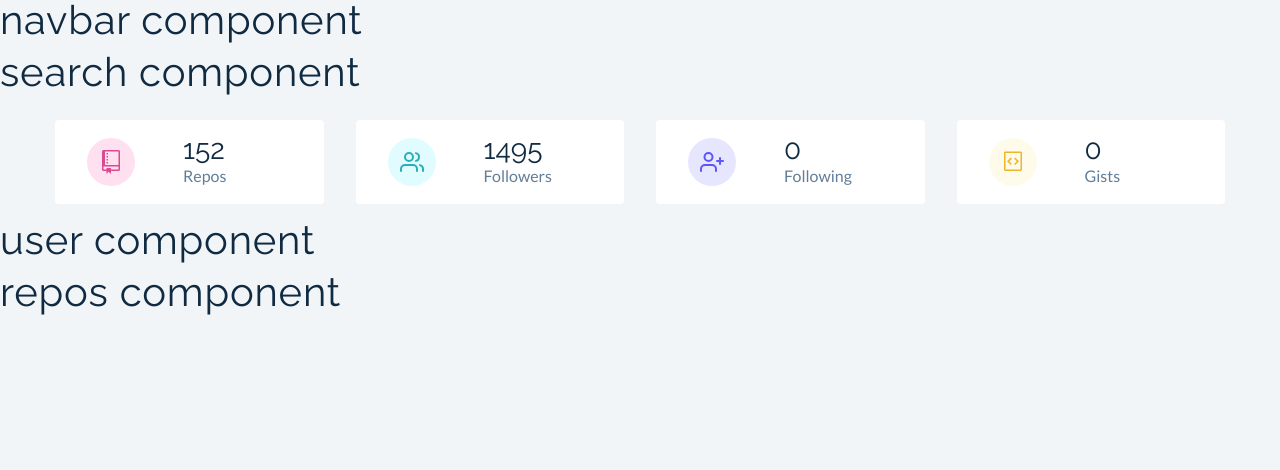
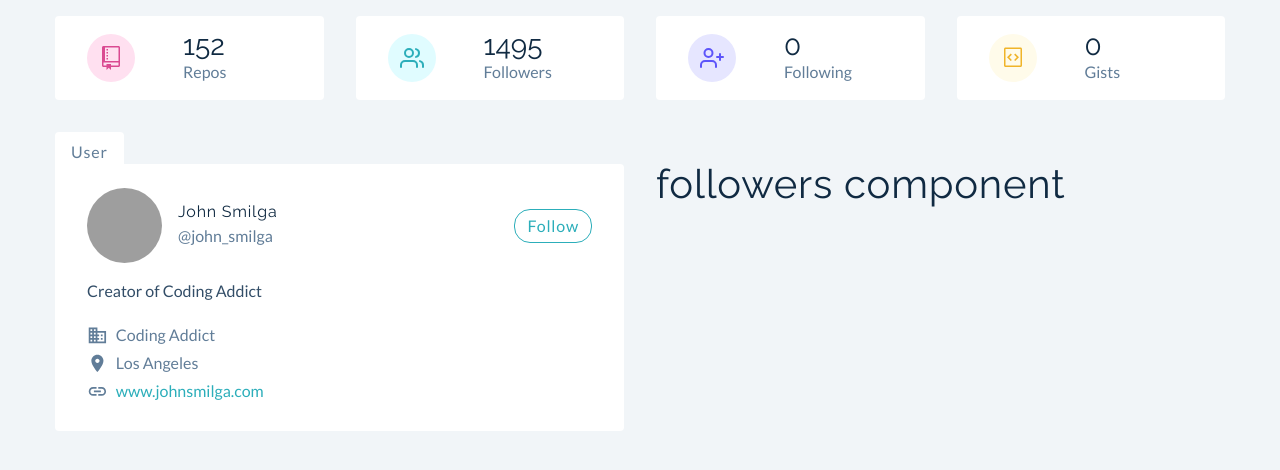
Before and after one commit to locaulker/github-users-project, a React (Create React App) app: page / in a window 1280 px wide. Shown: the top 470 px of the page. Built offline with nearby package versions, Linux system fonts and the light colour scheme; grey boxes are pictures that could not be loaded.

Commit message:
added user card component

```diff
--- a/src/components/Card.js
+++ b/src/components/Card.js
@@ -1,10 +1,47 @@
-import React from 'react';
-import { GithubContext } from '../context/context';
-import styled from 'styled-components';
-import { MdBusiness, MdLocationOn, MdLink } from 'react-icons/md';
+import React from "react"
+import { GithubContext } from "../context/context"
+import styled from "styled-components"
+import { MdBusiness, MdLocationOn, MdLink } from "react-icons/md"
+
 const Card = () => {
-  return <h2>card component</h2>;
-};
+  const { githubUser } = React.useContext(GithubContext)
+  const {
+    avatar_url,
+    html_url,
+    name,
+    company,
+    blog,
+    bio,
+    location,
+    twitter_username
+  } = githubUser
+  return (
+    <Wrapper>
+      <header>
+        <img src={avatar_url} alt={name} />
+        <div>
+          <h4>{name}</h4>
+          <p>@{twitter_username || "John Doe"}</p>
+        </div>
+        <a href={html_url}>Follow</a>
+      </header>
+      <p className="bio">{bio}</p>
+      <div className="links">
+        <p>
+          <MdBusiness></MdBusiness> {company}
+        </p>
+        <p>
+          <MdLocationOn></MdLocationOn> {location || "earth"}
+        </p>
+        <a href={`https://${blog}`}>
+          <MdLink></MdLink>
+          {blog}
+        </a>
+      </div>
+    </Wrapper>
+  )
+}
+
 const Wrapper = styled.article`
   background: var(--clr-white);
   padding: 1.5rem 2rem;
@@ -13,7 +50,7 @@
   border-bottom-right-radius: var(--radius);
   position: relative;
   &::before {
-    content: 'user';
+    content: "user";
     position: absolute;
     top: 0;
     left: 0;
@@ -84,5 +121,5 @@
       }
     }
   }
-`;
-export default Card;
+`
+export default Card
--- a/src/components/User.js
+++ b/src/components/User.js
@@ -2,8 +2,16 @@
 import styled from "styled-components"
 import Card from "./Card"
 import Followers from "./Followers"
+
 const User = () => {
-  return <h2>user component</h2>
+  return (
+    <section className="section">
+      <Wrapper className="section-center">
+        <Card></Card>
+        <Followers></Followers>
+      </Wrapper>
+    </section>
+  )
 }
 
 const Wrapper = styled.div`
--- a/src/pages/Dashboard.js
+++ b/src/pages/Dashboard.js
@@ -6,11 +6,11 @@
 const Dashboard = () => {
   return (
     <main>
-      <Navbar></Navbar>
-      <Search />
+      {/* <Navbar></Navbar> */}
+      {/* <Search /> */}
       <Info />
       <User />
-      <Repos />
+      {/* <Repos /> */}
     </main>
   )
 }
```
Also changed, not shown: src/components/index.js (+6 -6 lines).
